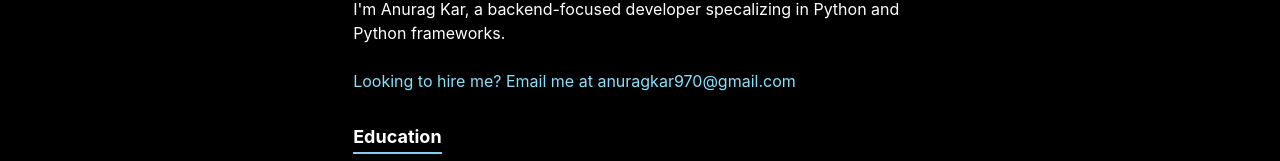
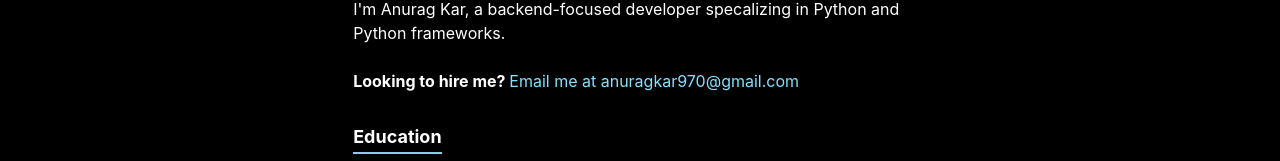
Before and after one commit to anuragkar-dev/anuragkar.dev, a Next.js app: page / in a window 1280 px wide. Shown: the part 252-413 px from the top of the page. Built offline with nearby package versions, Linux system fonts and the light colour scheme.

Commit message:
change email hyperlink text

```diff
--- a/pages/index.js
+++ b/pages/index.js
@@ -67,12 +67,13 @@ const Page = () => {
                                     I&apos;m Anurag Kar, a backend-focused developer specalizing in Python and Python frameworks.
                                     <br />
                                     <br />
+                                    <strong>Looking to hire me? </strong>
                                     <Link
                                         href="mailto:anuragkar970@gmail.com"
                                         color={useColorModeValue('#2ebeec', '#86e1fe')}
                                         transition="color 0.3s ease"
                                     >
-                                        Looking to hire me? Email me at anuragkar970@gmail.com
+                                    Email me at anuragkar970@gmail.com
                                     </Link>
                                 </Text>
                             </Box>
```
